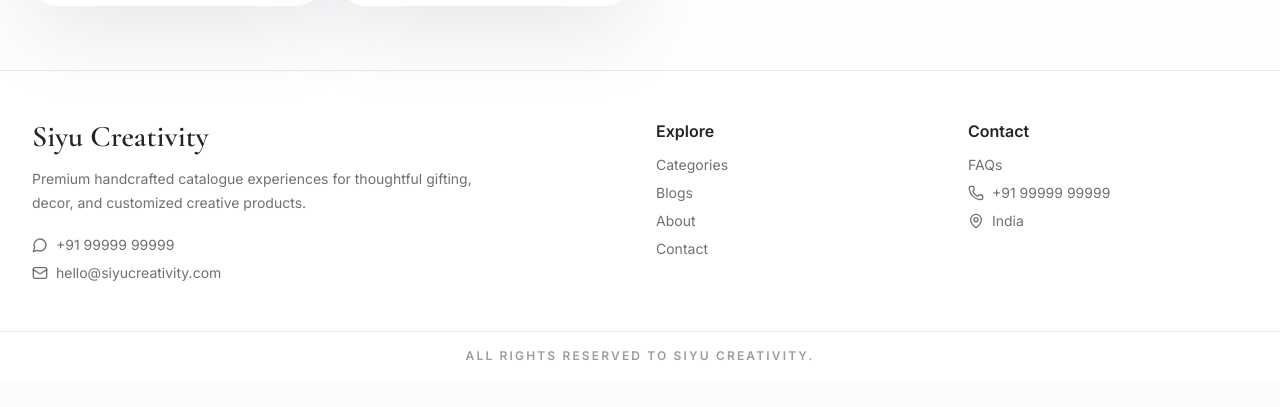
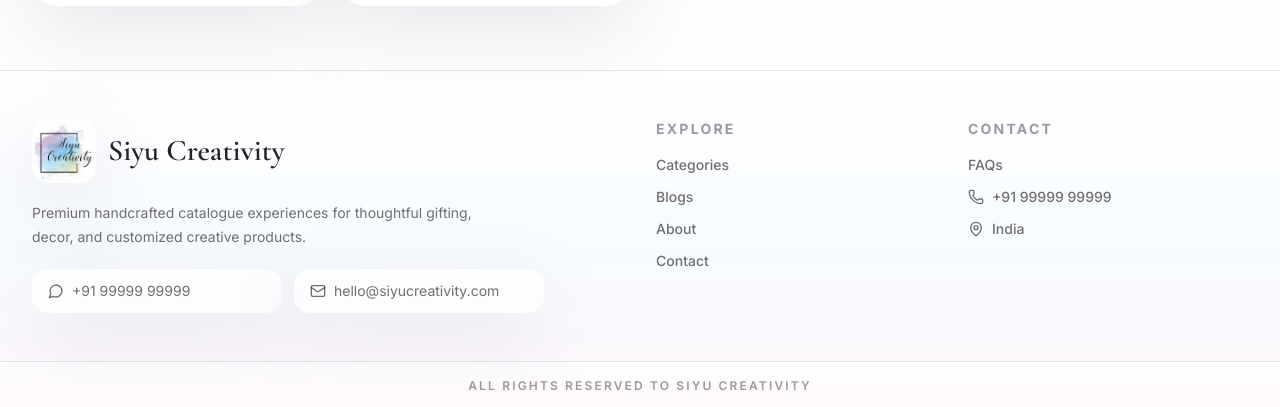
Before and after one commit to lanceloom2713-dot/Siyu-Creativity, a React (Vite) app in the folder client/: page / in a window 1280 px wide. Shown: the part 2067-2474 px from the top of the page. Before the commit the page ends 2447 px from the top, so only its background shows below. Built offline with nearby package versions, Linux system fonts and the light colour scheme; no server answers.

Commit message:
Enhance footer branding

```diff
--- a/client/src/components/layout/Footer.tsx
+++ b/client/src/components/layout/Footer.tsx
@@ -2,26 +2,30 @@ import { Link } from "react-router-dom";
 import { useQuery } from "@tanstack/react-query";
 import { Mail, MapPin, MessageCircle, Phone } from "lucide-react";
 import { publicCatalogueApi } from "../../services/publicCatalogueApi";
+import logo from "../../assets/siyu-logo.png";
 
 export function Footer() {
   const { data: settings } = useQuery({ queryKey: ["public-settings"], queryFn: publicCatalogueApi.getSettings });
 
   return (
-    <footer className="border-t border-ink/10 bg-white">
+    <footer className="border-t border-ink/10 bg-[linear-gradient(180deg,#ffffff_0%,#f7fbff_55%,#fff7fb_100%)]">
       <div className="mx-auto grid max-w-7xl gap-8 px-4 py-12 sm:px-6 md:grid-cols-4 lg:px-8">
         <div className="md:col-span-2">
-          <p className="font-display text-3xl font-semibold">Siyu Creativity</p>
+          <Link className="inline-flex items-center gap-3" to="/">
+            <img className="h-16 w-16 rounded-2xl border border-white bg-white object-cover shadow-soft" src={logo} alt="Siyu Creativity logo" />
+            <span className="font-display text-3xl font-semibold">Siyu Creativity</span>
+          </Link>
           <p className="mt-3 max-w-md text-sm leading-6 text-ink/65">
             Premium handcrafted catalogue experiences for thoughtful gifting, decor, and customized creative products.
           </p>
-          <div className="mt-5 grid gap-2 text-sm text-ink/65">
-            <p className="flex items-center gap-2"><MessageCircle size={16} /> {settings?.whatsapp ?? "+91 99999 99999"}</p>
-            <p className="flex items-center gap-2"><Mail size={16} /> {settings?.email ?? "hello@siyucreativity.com"}</p>
+          <div className="mt-5 grid max-w-lg gap-3 text-sm text-ink/65 sm:grid-cols-2">
+            <p className="flex items-center gap-2 rounded-2xl bg-white/70 px-4 py-3 shadow-soft"><MessageCircle size={16} /> {settings?.whatsapp ?? "+91 99999 99999"}</p>
+            <p className="flex items-center gap-2 rounded-2xl bg-white/70 px-4 py-3 shadow-soft"><Mail size={16} /> {settings?.email ?? "hello@siyucreativity.com"}</p>
           </div>
         </div>
         <div>
-          <p className="font-semibold">Explore</p>
-          <div className="mt-3 grid gap-2 text-sm text-ink/65">
+          <p className="text-sm font-bold uppercase tracking-[0.16em] text-ink/45">Explore</p>
+          <div className="mt-4 grid gap-3 text-sm font-medium text-ink/65">
             <Link to="/categories">Categories</Link>
             <Link to="/blogs">Blogs</Link>
             <Link to="/about">About</Link>
@@ -29,16 +33,16 @@ export function Footer() {
           </div>
         </div>
         <div>
-          <p className="font-semibold">Contact</p>
-          <div className="mt-3 grid gap-2 text-sm text-ink/65">
+          <p className="text-sm font-bold uppercase tracking-[0.16em] text-ink/45">Contact</p>
+          <div className="mt-4 grid gap-3 text-sm font-medium text-ink/65">
             <Link to="/faqs">FAQs</Link>
             <p className="flex items-center gap-2"><Phone size={16} /> {settings?.phone ?? "+91 99999 99999"}</p>
             <p className="flex items-center gap-2"><MapPin size={16} /> {settings?.address ?? "India"}</p>
           </div>
         </div>
       </div>
-      <div className="border-t border-ink/10 px-4 py-4 text-center text-xs font-semibold uppercase tracking-[0.18em] text-ink/45">
-        All rights reserved to Siyu Creativity.
+      <div className="border-t border-ink/10 bg-white/45 px-4 py-4 text-center text-xs font-semibold uppercase tracking-[0.18em] text-ink/45">
+        All rights reserved to Siyu Creativity
       </div>
     </footer>
   );
```
